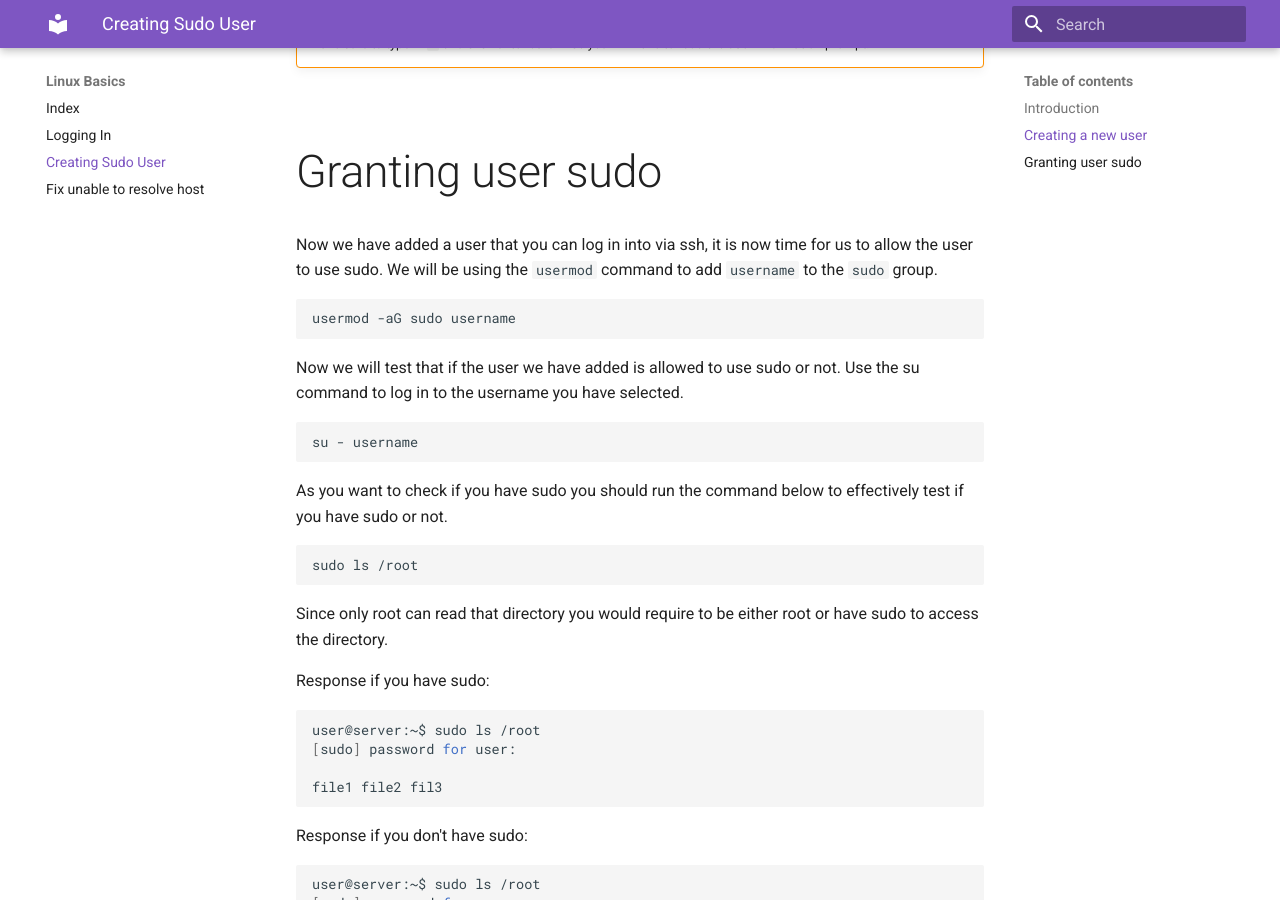
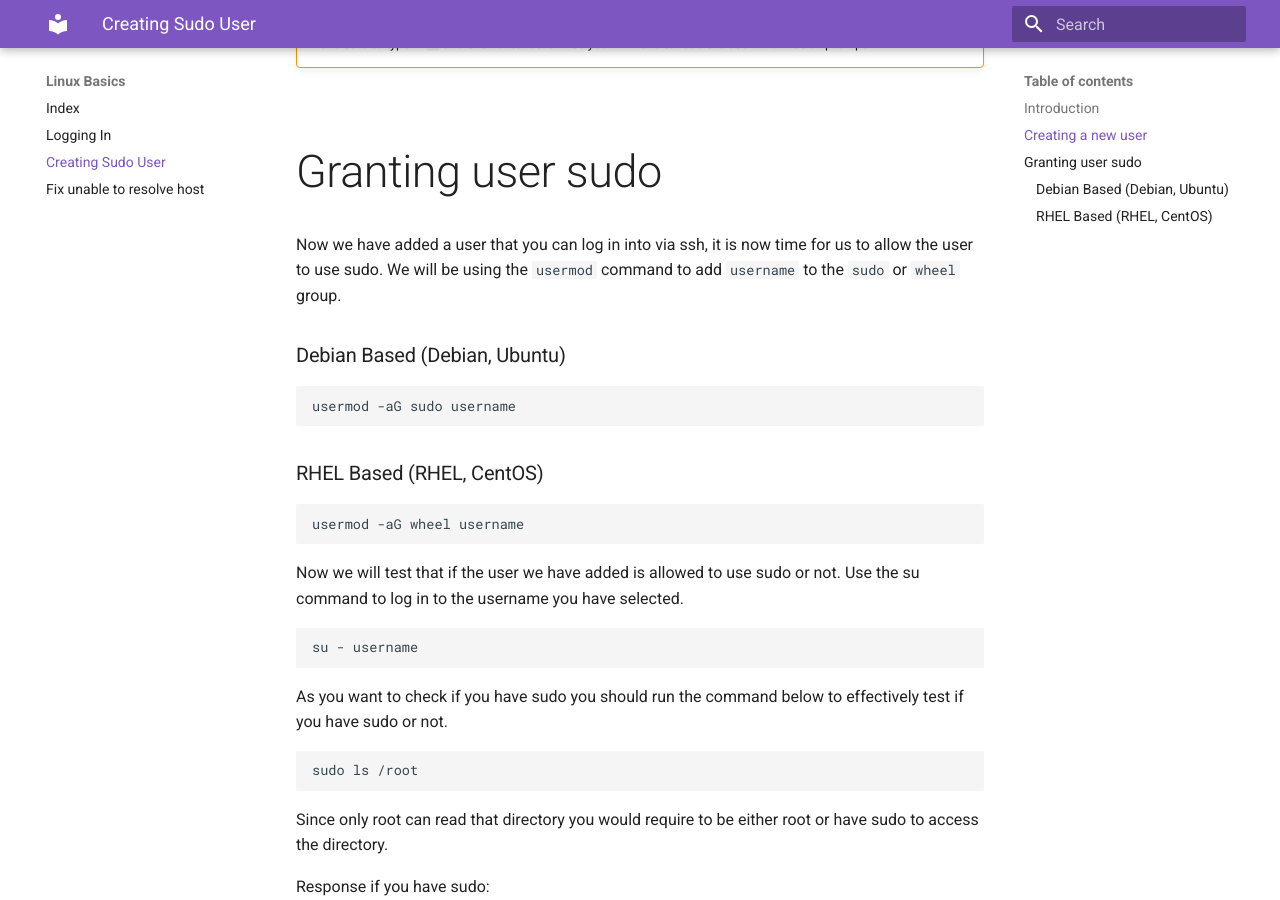
Before and after one commit to GalaxyGate/guides, an MkDocs documentation site: the page built from docs/basics/sudo_user.md, in a window 1280 px wide and 900 px high, scrolled down 1298 px. Built offline with MkDocs 1.6.1 and Material for MkDocs 9.7.7, drawn with Linux system fonts in a browser that asks for light colours.

Commit message:
Added OS based commands
Changed the usermod command to  be listed for Debian/Ubuntu and added a usermod command for CentOS

````diff
--- a/docs/basics/sudo_user.md
+++ b/docs/basics/sudo_user.md
@@ -34,9 +34,14 @@ Is the information correct? [Y/n]
 !!! warning
     Make sure to type in `Y` and click enter otherwise you will have to redo the user information prompt!
 ## Granting user sudo
-Now we have added a user that you can log in into via ssh, it is now time for us to allow the user to use sudo. We will be using the `usermod` command to add `username` to the `sudo` group.
+Now we have added a user that you can log in into via ssh, it is now time for us to allow the user to use sudo. We will be using the `usermod` command to add `username` to the `sudo` or `wheel` group.
+### Debian Based (Debian, Ubuntu)
 ```bash
 usermod -aG sudo username
+```
+### RHEL Based (RHEL, CentOS)
+```bash
+usermod -aG wheel username
 ```
 Now we will test that if the user we have added is allowed to use sudo or not.
 Use the su command to log in to the username you have selected.
````
